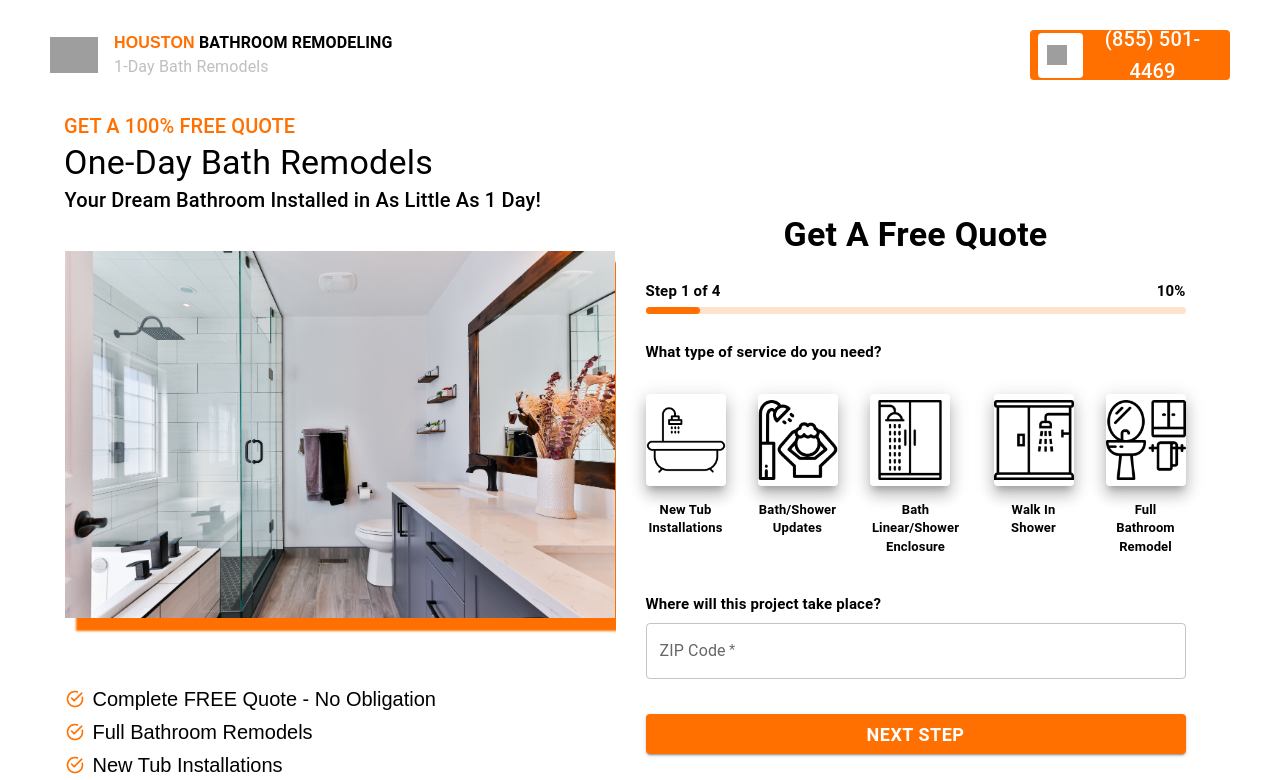
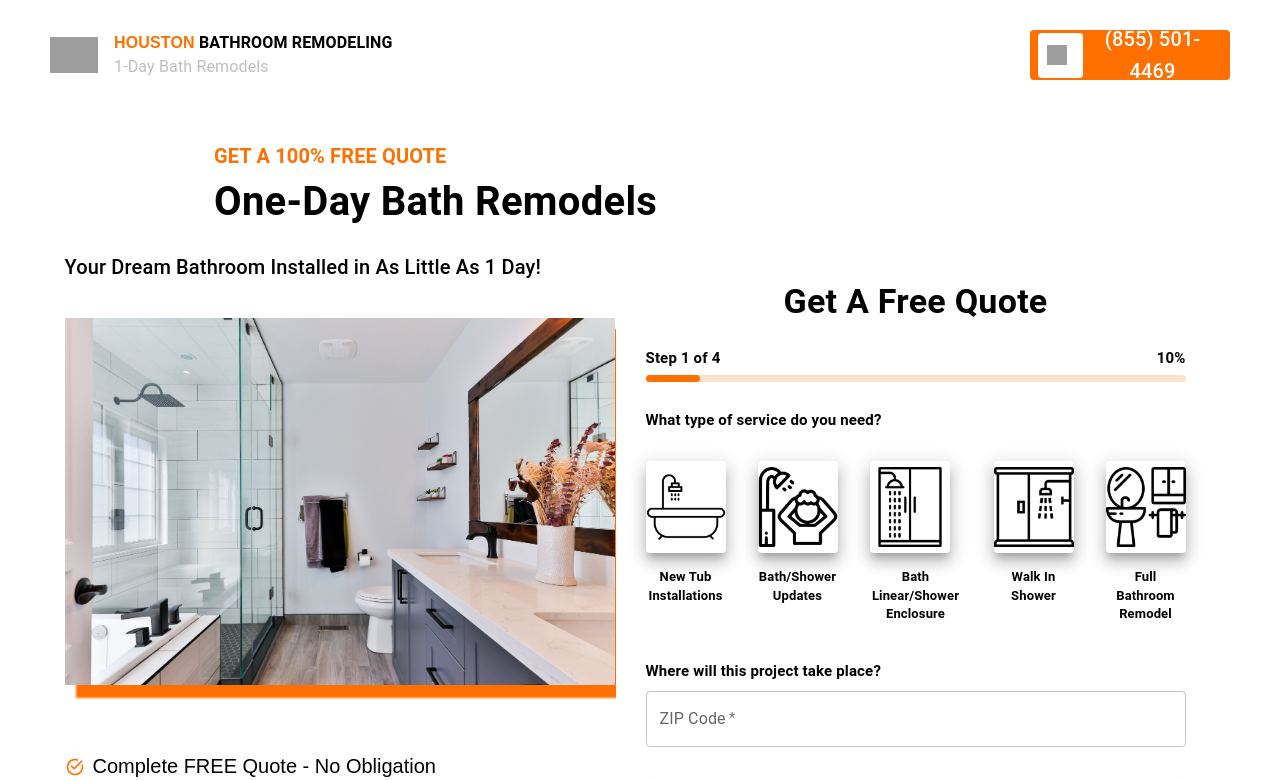
Before and after one commit to dushmanta05/remodel-bathroom, a React (Vite) app: page / in a window 1280 px wide. Shown: the top 780 px of the page. Built offline with nearby package versions, Linux system fonts and the light colour scheme; grey boxes are pictures that could not be loaded.

Commit message:
updating the styles

```diff
--- a/src/components/Header.jsx
+++ b/src/components/Header.jsx
@@ -1,11 +1,11 @@
 import React from 'react'
-import { Box, Typography } from '@mui/material'
+import { Box, Stack, Typography } from '@mui/material'
 
 const Header = () => {
   return (
     <Box>
-        <Typography variant='h6' style={{color: '#FF7000'}}>GET A 100% FREE QUOTE</Typography>
-        <Typography variant='h4'>One-Day Bath Remodels</Typography>
+        <Typography sx={{ mb: '5px', ml: '150px', paddingTop: '30PX'}} variant='h6' style={{color: '#FF7000', fontWeight: 'bold'}}>GET A 100% FREE QUOTE</Typography>
+        <Typography variant='h4' sx={{mb: '25px', ml: '150px'}} style={{fontWeight: 'bold', fontSize: '40px'}}>One-Day Bath Remodels</Typography>
     </Box>
   )
 }
```
